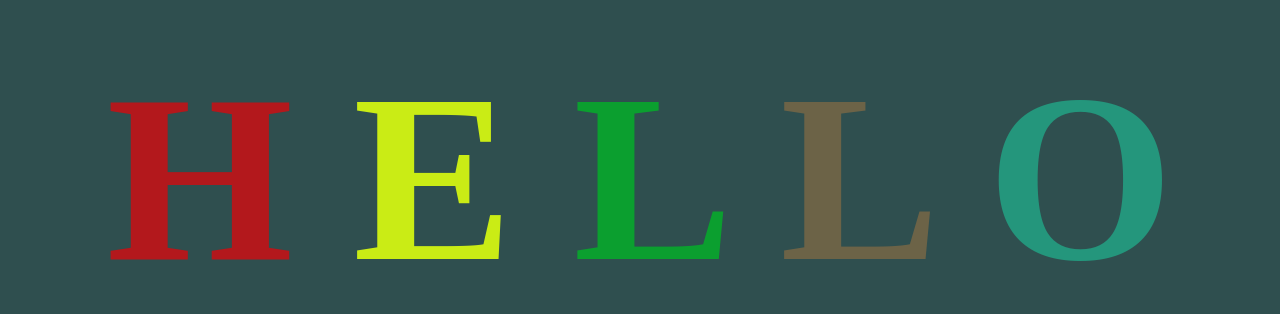
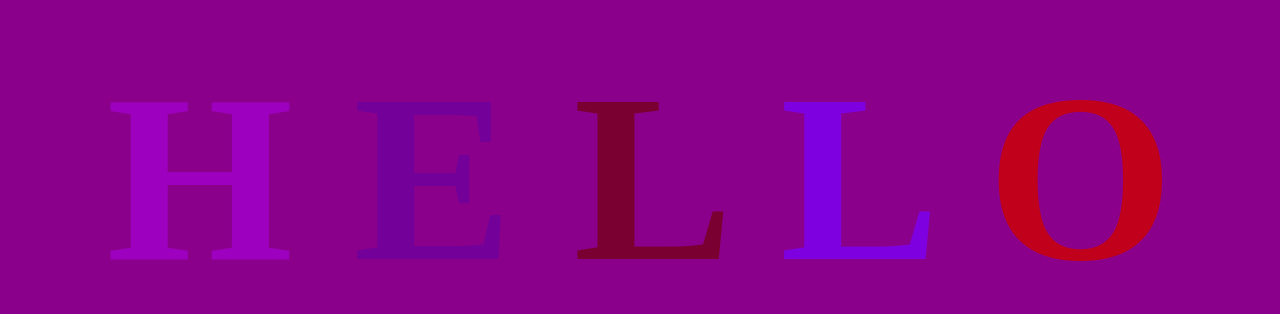
Before and after one commit to dwoodsteinhoff/animatedTextGitDemo, a plain HTML site: page index.html in a window 1280 px wide. Shown: the part 230-544 px from the top of the page. Drawn offline with Linux system fonts and the light colour scheme.

Commit message:
restrict colors to purples

```diff
--- a/app.css
+++ b/app.css
@@ -3,7 +3,7 @@ body{
     justify-content: center;
     align-items: center;
     height: 100vh;
-    background-color: darkslategray;
+    background-color: darkmagenta;
 }
 
 h1{
--- a/app.js
+++ b/app.js
@@ -1,6 +1,6 @@
 function randomRGB (){
     const r = Math.floor(Math.random() * 256);
-    const g = Math.floor(Math.random() * 256);
+    const g = 0;
     const b = Math.floor(Math.random() * 256);
     return `rgb(${r},${g},${b})`
 }
```
